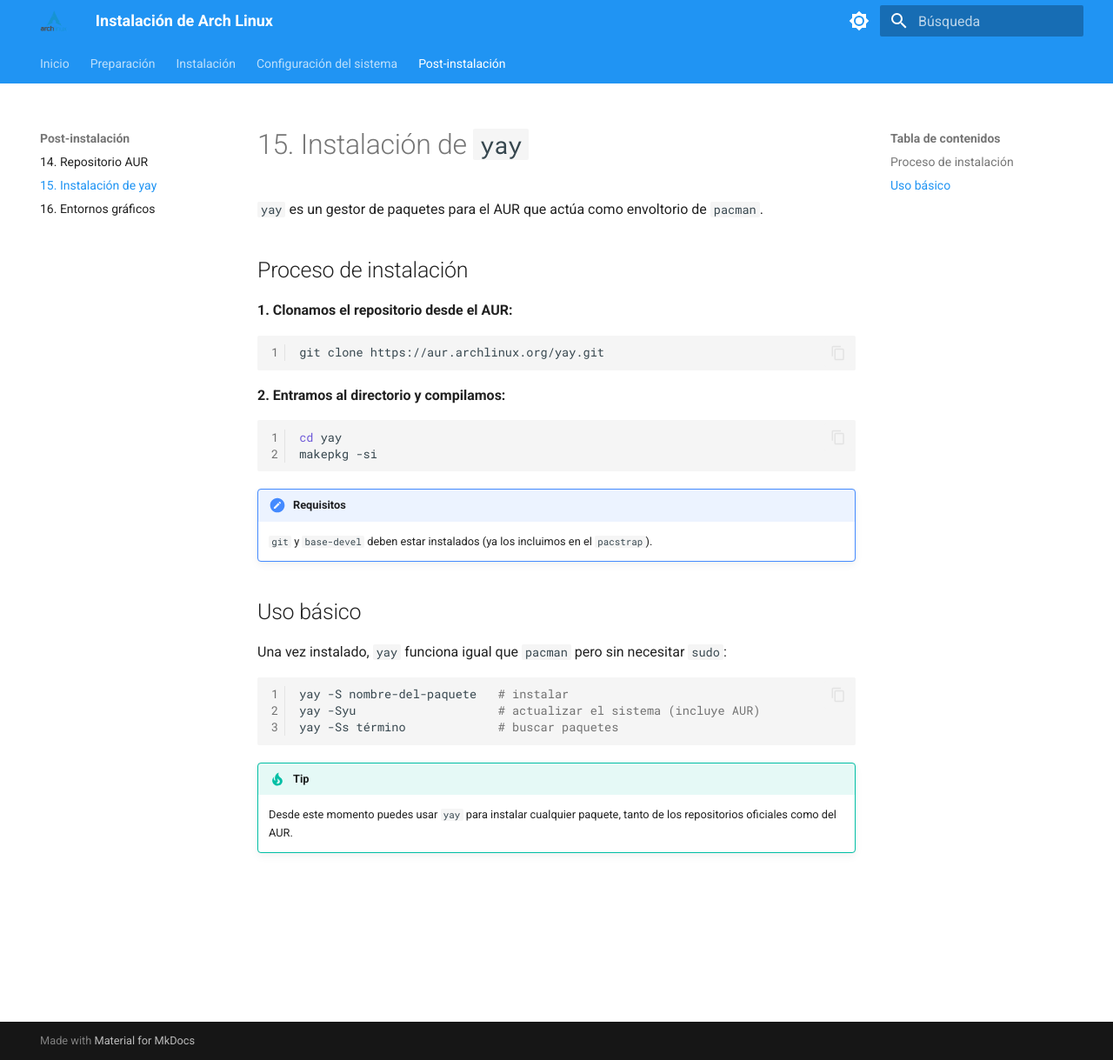
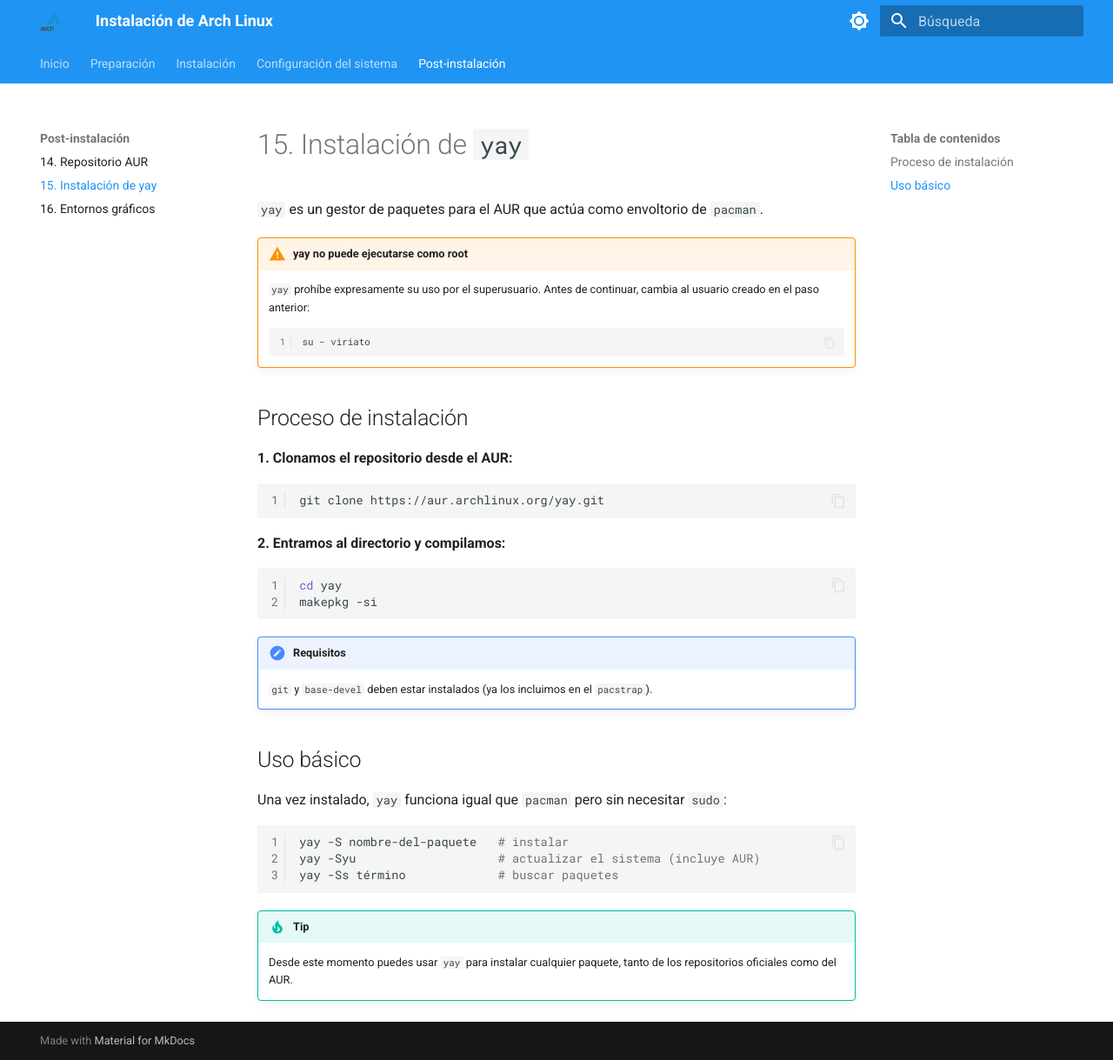
Before and after one commit to fjmarcelo/arch-linux, an MkDocs documentation site: the page built from docs/15-yay.md, in a window 1280 px wide and 1219 px high. Shown: the whole window at 87% size. Built offline with MkDocs 1.6.1 and Material for MkDocs 9.7.7, drawn with Linux system fonts in a browser that asks for light colours.

Commit message:
Añade aviso de usuario no-root para yay en LaTeX y MkDocs
yay prohíbe su ejecución como root. Se añade un aviso visible en
ambos proyectos para indicar que los pasos deben realizarse como
el usuario viriato antes de proceder con la instalación.

Co-Authored-By: Claude Sonnet 4.6 <noreply@anthropic.com>

````diff
--- a/docs/15-yay.md
+++ b/docs/15-yay.md
@@ -1,6 +1,14 @@
 # 15. Instalación de `yay`
 
 `yay` es un gestor de paquetes para el AUR que actúa como envoltorio de `pacman`.
+
+!!! warning "yay no puede ejecutarse como root"
+    `yay` prohíbe expresamente su uso por el superusuario. Antes de continuar, cambia
+    al usuario creado en el paso anterior:
+
+    ```bash
+    su - viriato
+    ```
 
 ## Proceso de instalación
 
````
Also changed, not shown: 1 other file.
